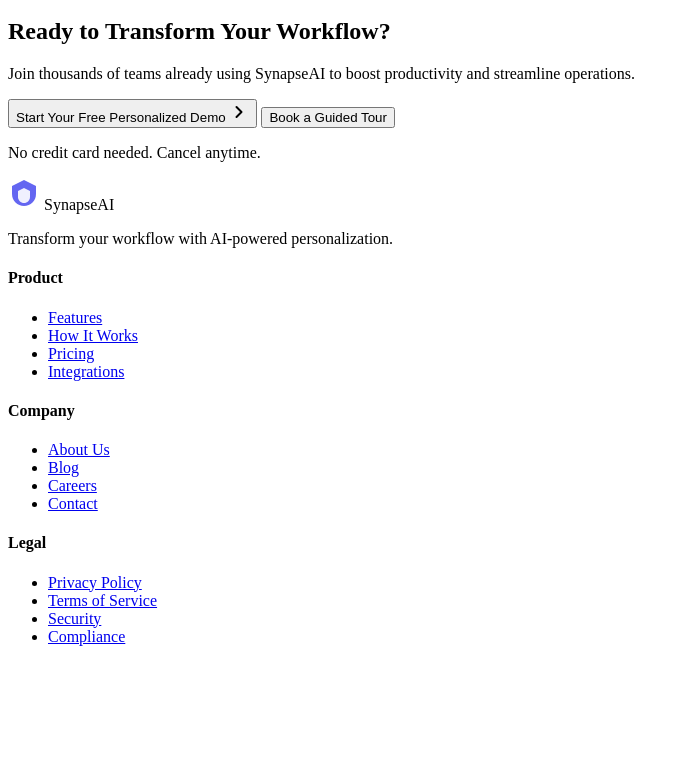
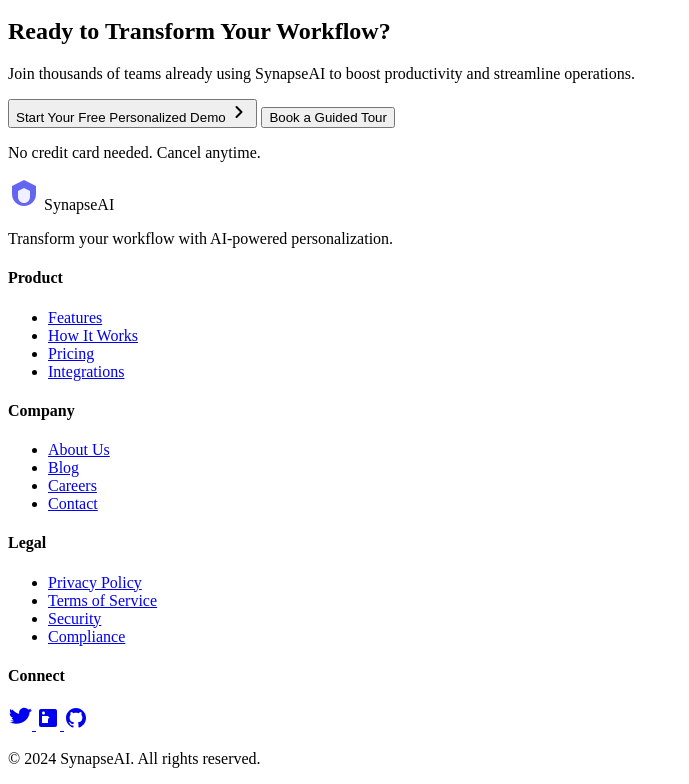
Before and after one commit to danishhly/SynapseAI, a website built with Vite: page index.html in a window 1280 px wide. Shown: the part 2746-3530 px from the top of the page, without its empty margins (0-689 px from the left). Before the commit the page ends 3408 px from the top, so only its background shows below. Built offline with nearby package versions, Linux system fonts and the light colour scheme.

Commit message:
index page fully created

```diff
--- a/index.html
+++ b/index.html
@@ -411,8 +411,33 @@
                     <li><a href="#compliance">Compliance</a></li>
                 </ul>
             </div>
+<div class="footer-section">
+                <h4>Connect</h4>
+                <div class="social-links">
+                    <a href="#" aria-label="Twitter" class="social-icon" target="_blank" rel="noopener noreferrer">
+                        <svg width="24" height="24" viewBox="0 0 24 24" fill="none" aria-hidden="true">
+                            <path d="M22 4C21 4.5 20 4.6 19 5C18.5 4.5 17.5 4 16.5 4C14.5 4 13 5.5 13 7.5C13 7.7 13 7.9 13.1 8.1C9.7 7.9 6.5 6.1 4.3 3.5C4 4 3.9 4.6 3.9 5.2C3.9 6.3 4.4 7.3 5.2 7.9C4.5 7.9 3.8 7.7 3.2 7.4C3.2 7.4 3.2 7.4 3.2 7.5C3.2 9.1 4.3 10.5 5.9 10.8C5.6 10.9 5.3 10.9 5 10.9C4.7 10.9 4.5 10.9 4.2 10.8C4.7 12.2 6 13.2 7.5 13.2C6.3 14 4.8 14.5 3.2 14.5C2.9 14.5 2.6 14.5 2.3 14.4C3.8 15.3 5.6 15.8 7.5 15.8C16.6 15.8 21.5 11 21.5 6.7C21.5 6.6 21.5 6.4 21.5 6.3C22.5 5.7 23.3 5 24 4.2C23.1 4.6 22.1 4.9 21 5.1C22.1 4.5 22.9 3.5 23.3 2.4C22.3 2.9 21.2 3.3 20.1 3.5C19.2 2.4 17.8 1.7 16.2 1.7C13.4 1.7 11.1 4 11.1 6.8C11.1 7.1 11.1 7.4 11.2 7.7C7.7 7.5 4.6 5.8 2.4 3.1C2.1 3.6 1.9 4.2 1.9 4.9C1.9 6.1 2.5 7.1 3.4 7.7C2.8 7.7 2.2 7.5 1.7 7.3C1.7 7.3 1.7 7.3 1.7 7.4C1.7 9.6 3.2 11.4 5.2 11.8C4.9 11.9 4.6 11.9 4.3 11.9C4.1 11.9 3.9 11.9 3.7 11.8C4.1 13.5 5.7 14.7 7.6 14.7C6.1 15.7 4.3 16.2 2.4 16.2C2.1 16.2 1.8 16.2 1.5 16.1C3.4 17.2 5.6 17.8 7.9 17.8C16.6 17.8 21.5 11 21.5 6.7C21.5 6.6 21.5 6.4 21.5 6.3C22.4 5.7 23.2 5 24 4.2Z" fill="currentColor"/>
+                        </svg>
+                    </a>
+                    <a href="#" aria-label="LinkedIn" class="social-icon" target="_blank" rel="noopener noreferrer">
+                        <svg width="24" height="24" viewBox="0 0 24 24" fill="none" aria-hidden="true">
+                            <path d="M19 3H5C3.895 3 3 3.895 3 5V19C3 20.105 3.895 21 5 21H19C20.105 21 21 20.105 21 19V5C21 3.895 20.105 3 19 3ZM9 17H6V10H9V17ZM7.5 8.5C6.672 8.5 6 7.828 6 7C6 6.172 6.672 5.5 7.5 5.5C8.328 5.5 9 6.172 9 7C9 7.828 8.328 8.5 7.5 8.5ZM18 17H15V13.5C15 12.672 14.328 12 13.5 12C12.672 12 12 12.672 12 13.5V17H9V10H12V10.5C12.828 10.5 13.5 11.172 13.5 12V17H18V17Z" fill="currentColor"/>
+                        </svg>
+                    </a>
+                    <a href="#" aria-label="GitHub" class="social-icon" target="_blank" rel="noopener noreferrer">
+                        <svg width="24" height="24" viewBox="0 0 24 24" fill="none" aria-hidden="true">
+                            <path d="M12 2C6.477 2 2 6.477 2 12C2 16.42 4.865 20.167 8.839 21.489C9.339 21.58 9.521 21.272 9.521 21.001C9.521 20.751 9.512 20.009 9.507 19.391C6.726 19.989 6.14 18.243 6.14 18.243C5.685 17.006 5.029 16.662 5.029 16.662C4.121 15.997 5.097 15.997 5.097 15.997C6.101 16.065 6.629 17.038 6.629 17.038C7.521 18.395 8.97 18.001 9.539 17.757C9.631 17.11 9.889 16.662 10.175 16.419C7.954 16.167 5.62 15.31 5.62 11.49C5.62 10.394 6.01 9.493 6.649 8.793C6.546 8.54 6.203 7.524 6.747 6.148C6.747 6.148 7.586 5.87 9.496 7.159C10.294 6.95 11.15 6.845 12 6.841C12.85 6.845 13.706 6.95 14.504 7.159C16.414 5.87 17.253 6.148 17.253 6.148C17.797 7.524 17.454 8.54 17.351 8.793C17.99 9.493 18.38 10.394 18.38 11.49C18.38 15.322 16.04 16.167 13.813 16.414C14.172 16.723 14.493 17.367 14.493 18.362C14.493 19.76 14.481 20.906 14.481 21.001C14.481 21.275 14.66 21.586 15.168 21.488C19.14 20.164 22 16.418 22 12C22 6.477 17.523 2 12 2Z" fill="currentColor"/>
+                        </svg>
+                    </a>
+                </div>
+            </div>
+        </div>
+        <div class="footer-bottom">
+            <p>&copy; 2024 SynapseAI. All rights reserved.</p>
+        </div>
+    </div>
+</footer>
 
-
-
+<script type="module" src="script.js"></script>
 </body>
 </html>
```
